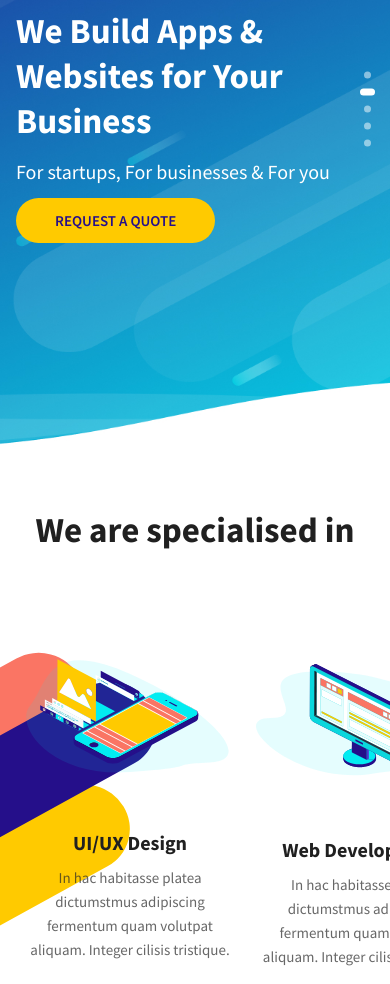
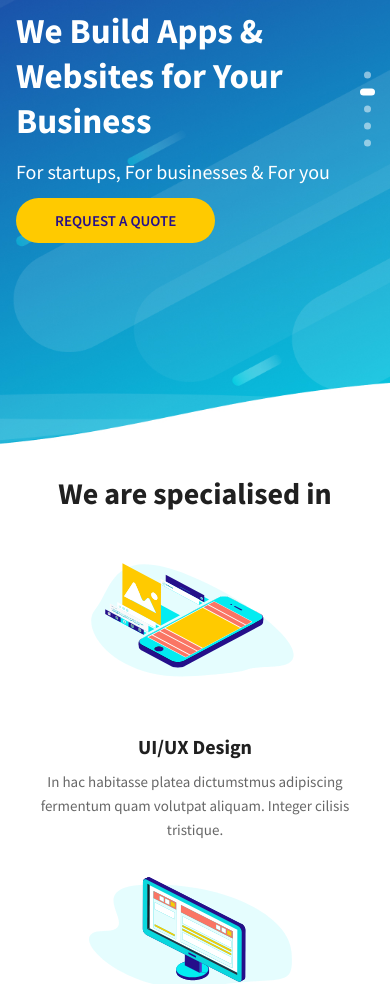
Before and after one commit to SlavaLe2020/repo_site-layout6, a plain HTML site: page index.html in a window 390 px wide. Shown: the part 127-1111 px from the top of the page. Drawn offline with nearby package versions, Linux system fonts and the light colour scheme.

Commit message:
adaptive specialised

```diff
--- a/css/style.css
+++ b/css/style.css
@@ -320,6 +320,12 @@ a {
     margin-left: 20px;
 }
 
+@media(max-width: 1201px) {
+    .specialised {
+        background-size: 60px;
+    }
+}
+
 @media(max-width: 1190px) {
     .header-slider__item-images {
         margin: 50px 20px 0 0;
@@ -335,6 +341,12 @@ a {
 
     .header-slider {
         padding-top: 25px;
+    }
+}
+
+@media(max-width: 1080px) {
+    .specialised {
+        background-image: none;
     }
 }
 
@@ -356,6 +368,25 @@ a {
 @media(max-width: 900px) {
     .header-slider__item-images {
         display: none;
+    }
+}
+
+@media(max-width: 775px) {
+    .specialised {
+        padding: 20px 0 40px;
+    }
+
+    .specialised__title {
+        margin-bottom: 40px;
+    }
+
+    .specialised__items {
+        flex-wrap: wrap;
+    }
+
+    .specialised__item {
+        width: 50%;
+        margin-bottom: 20px;
     }
 }
 
@@ -429,6 +460,20 @@ a {
         font-size: 35px;
         line-height: 45px;
     }
+
+
+    .specialised__items {
+        display: block;
+    }
+
+    .specialised__item {
+        width: 100%;
+    }
+
+    .title {
+        font-size: 30px;
+        line-height: 40px;
+    }
 }
 
 
```
